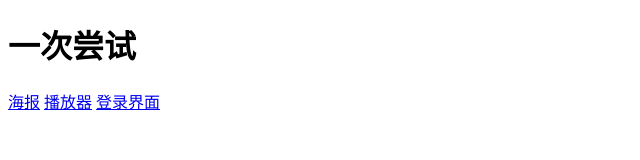
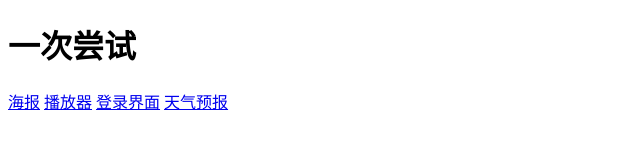
Before and after one commit to LiulangCloud/po.github.io, a plain HTML site: page index.html in a window 1280 px wide. Shown: the whole page, without its empty margins (0-640 px from the left). Drawn offline with Linux system fonts and the light colour scheme.

Commit message:
undataIndex

```diff
--- a/index.html
+++ b/index.html
@@ -13,5 +13,6 @@
     <a href="./movies/电影海报.html">海报</a>
     <a href="./audio/案例/播放器.html">播放器</a>
     <a href="./login/login.html">登录界面</a>
+    <a href="./Weather Forecast/天将降大任于斯人也.html">天气预报</a>
 </body>
 </html>
```
